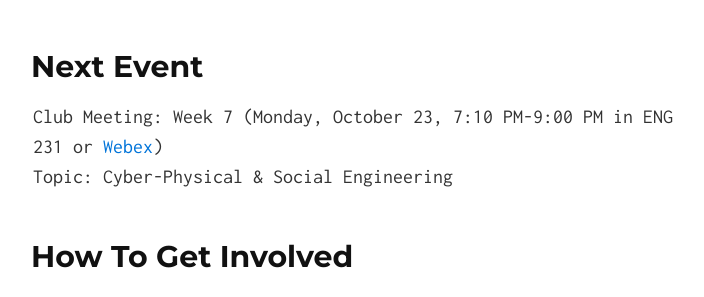
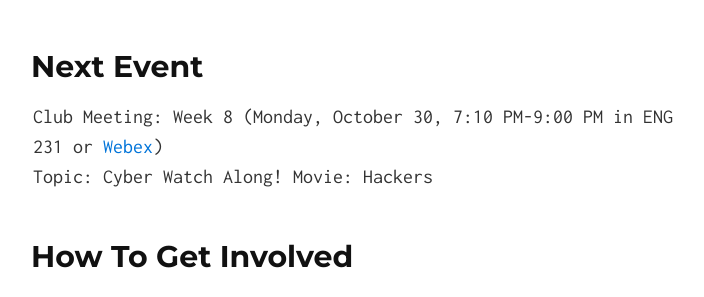
Before and after one commit to UMBCCyberDawgs/umbccyberdawgs.github.io, a Jekyll site: the page built from index.md, in a window 1280 px wide and 900 px high. Shown: the part 358-655 px from the top of the window, without its empty margins (287-991 px from the left). Built offline with Jekyll 4.4.1, drawn with Linux system fonts in a browser that asks for light colours; our own code applies the rules of GitHub Pages for plain Markdown files.

Commit message:
oct 23 meeting update

```diff
--- a/index.md
+++ b/index.md
@@ -8,8 +8,8 @@ share a common interest in cybersecurity and good security practices in all aspe
 
 ## Next Event
 
-Club Meeting: Week 7 (Monday, October 23, 7:10 PM-9:00 PM in ENG 231 or [Webex](https://umbc.webex.com/meet/CyberDawgs))<br>
-Topic: Cyber-Physical & Social Engineering
+Club Meeting: Week 8 (Monday, October 30, 7:10 PM-9:00 PM in ENG 231 or [Webex](https://umbc.webex.com/meet/CyberDawgs))<br>
+Topic: Cyber Watch Along! Movie: Hackers
 
 ## How To Get Involved
 
```
